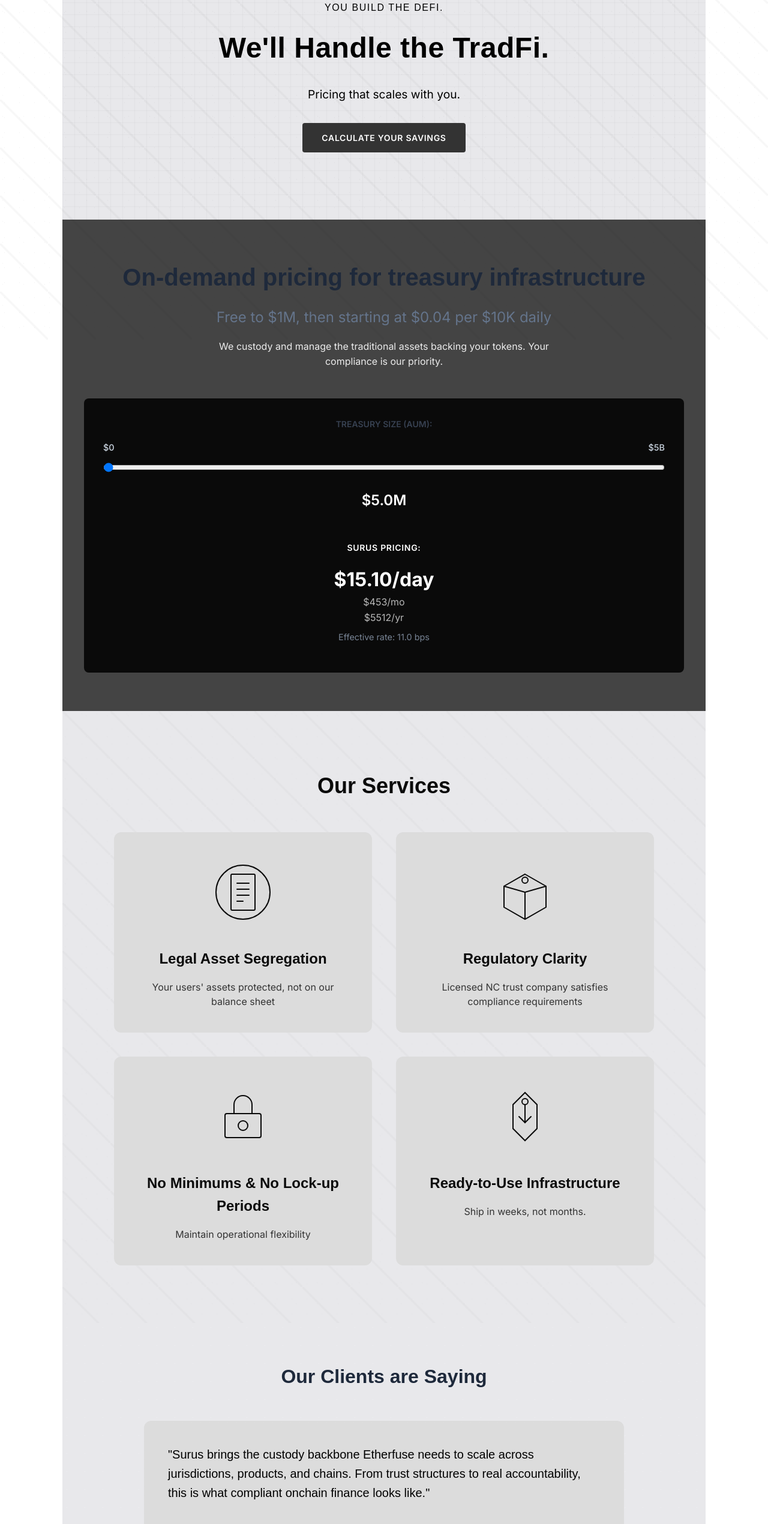
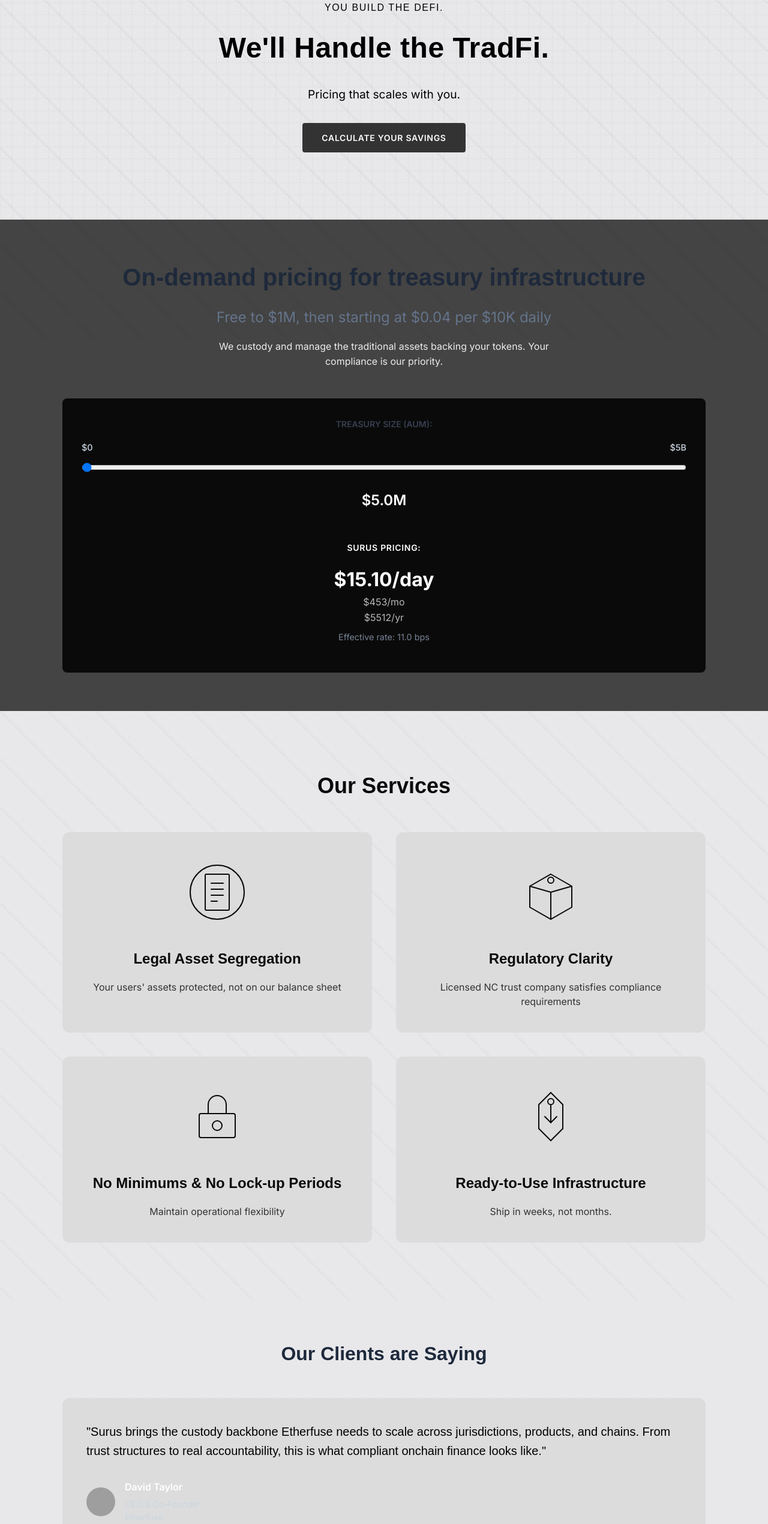
Before and after one commit to klr08/surus-website, a React (Vite) app: page / in a window 1280 px wide. Shown: the part 234-2774 px from the top of the page at 60% size. Built offline with nearby package versions, Linux system fonts and the light colour scheme; grey boxes are pictures that could not be loaded; a web font is replaced by a local one.

Commit message:
Extend all sections to full width of the page

```diff
--- a/public/css/homepage.css
+++ b/public/css/homepage.css
@@ -13,10 +13,11 @@
 
 /* Hero Section */
 .hero-section {
-  padding: 6rem 2rem;
+  padding: 6rem 0;
   text-align: center;
   background-color: #E8E8EB;
   position: relative;
+  width: 100%;
 }
 
 /* Grid Background for Hero Section */
@@ -41,8 +42,9 @@
 }
 
 .hero-content {
-  max-width: 800px;
+  max-width: 1200px;
   margin: 0 auto;
+  padding: 0 5%;
 }
 
 .hero-tagline {
@@ -90,14 +92,16 @@
 
 /* Pricing Section */
 .pricing-section {
-  padding: 4rem 2rem;
+  padding: 4rem 0;
   background-color: #444;
   color: white;
+  width: 100%;
 }
 
 .pricing-container {
-  max-width: 1000px;
+  max-width: 1200px;
   margin: 0 auto;
+  padding: 0 5%;
 }
 
 .pricing-header {
@@ -244,9 +248,10 @@
 
 /* Features Section */
 .features-section {
-  padding: 6rem 2rem;
+  padding: 6rem 0;
   background-color: #E8E8EB;
   position: relative;
+  width: 100%;
 }
 
 /* Organic Sketch Pattern for Features Section */
@@ -273,8 +278,9 @@
 }
 
 .features-container {
-  max-width: 900px;
+  max-width: 1200px;
   margin: 0 auto;
+  padding: 0 5%;
 }
 
 .features-heading {
@@ -354,9 +360,10 @@
 
 /* Testimonials Section */
 .testimonials-section {
-  padding: 4rem 2rem;
+  padding: 4rem 0;
   background-color: #E8E8EB;
   position: relative;
+  width: 100%;
 }
 
 /* Dot Matrix Pattern for Testimonials Section */
@@ -382,8 +389,9 @@
 }
 
 .testimonials-container {
-  max-width: 800px;
+  max-width: 1200px;
   margin: 0 auto;
+  padding: 0 5%;
 }
 
 .testimonials-heading {
@@ -508,13 +516,15 @@
 
 /* Insights Section */
 .insights-section {
-  padding: 4rem 2rem;
-  background-color: #0a0a0a;
+  padding: 4rem 0;
+  background-color: #444;
+  width: 100%;
 }
 
 .insights-container {
   max-width: 1200px;
   margin: 0 auto;
+  padding: 0 5%;
 }
 
 .insights-heading {
@@ -606,10 +616,11 @@
 
 /* CTA Section */
 .cta-section {
-  padding: 4rem 2rem;
+  padding: 4rem 0;
   background-color: #E8E8EB;
   text-align: center;
   position: relative;
+  width: 100%;
 }
 
 /* Organic Sketch Pattern for CTA Section */
@@ -636,8 +647,9 @@
 }
 
 .cta-container {
-  max-width: 600px;
+  max-width: 1200px;
   margin: 0 auto;
+  padding: 0 5%;
 }
 
 .cta-heading {
@@ -656,7 +668,8 @@
 footer {
     background-color: #E8E8EB;
     color: #000000;
-    padding: 3rem 2rem;
+    padding: 3rem 0;
+    width: 100%;
 }
 
 .footer-logo-image {
@@ -669,6 +682,7 @@
 .footer-container {
   max-width: 1200px;
   margin: 0 auto;
+  padding: 0 5%;
   display: flex;
   justify-content: space-between;
   flex-wrap: wrap;
--- a/public/css/style.css
+++ b/public/css/style.css
@@ -74,9 +74,17 @@
 
 /* Main Content */
 main {
+    width: 100%;
+    margin: 0 auto;
+    padding: 0;
+}
+
+/* Content Container */
+.content-container {
     max-width: 1200px;
     margin: 0 auto;
     padding: 0 5%;
+    width: 100%;
 }
 
 /* Hero Section */
@@ -84,7 +92,7 @@
     text-align: center;
     padding: 4rem 0;
     background: linear-gradient(135deg, #f8fafc 0%, #f1f5f9 100%);
-    margin: 0 -5%;
+    width: 100%;
 }
 
 #hero h1 {
@@ -356,6 +364,7 @@
     background: #E8E8EB;
     margin-bottom: 3rem;
     position: relative;
+    width: 100%;
 }
 
 .page-header::before {
@@ -375,6 +384,14 @@
     z-index: 1;
 }
 
+.page-header-content {
+    max-width: 1200px;
+    margin: 0 auto;
+    padding: 0 5%;
+    position: relative;
+    z-index: 2;
+}
+
 .page-header h1 {
     font-size: 2.5rem;
     margin-bottom: 1rem;
@@ -693,9 +710,10 @@
 /* Insights page styles */
 .insights-hero {
     text-align: center;
-    padding: 4rem 2rem;
+    padding: 4rem 0;
     background: #E8E8EB;
     position: relative;
+    width: 100%;
 }
 
 .insights-hero::before {
@@ -716,8 +734,9 @@
 }
 
 .insights-hero-content {
-    max-width: 800px;
+    max-width: 1200px;
     margin: 0 auto;
+    padding: 0 5%;
     position: relative;
     z-index: 2;
 }
@@ -740,9 +759,10 @@
 /* Podcast Section */
 .podcast-section {
     background: #E8E8EB;
-    padding: 3rem 2rem;
+    padding: 3rem 0;
     text-align: center;
     position: relative;
+    width: 100%;
 }
 
 .podcast-section::before {
@@ -763,8 +783,9 @@
 }
 
 .podcast-section-content {
-    max-width: 800px;
+    max-width: 1200px;
     margin: 0 auto;
+    padding: 0 5%;
     position: relative;
     z-index: 2;
 }
@@ -785,9 +806,15 @@
 }
 
 .featured-post-section {
-    padding: 2rem;
+    padding: 2rem 0;
+    width: 100%;
+    margin: 0 auto 2rem;
+}
+
+.featured-post-container {
     max-width: 1200px;
-    margin: 0 auto 2rem;
+    margin: 0 auto;
+    padding: 0 5%;
 }
 
 .featured-post-container h2 {
@@ -900,13 +927,15 @@
 
 /* Recent Posts Section */
 .all-posts-section {
-    padding: 2rem;
+    padding: 2rem 0;
     background: #ffffff;
+    width: 100%;
 }
 
 .all-posts-container {
     max-width: 1200px;
     margin: 0 auto;
+    padding: 0 5%;
 }
 
 .posts-grid {
@@ -1081,9 +1110,10 @@
 /* About page styles */
 .about-hero {
     text-align: center;
-    padding: 4rem 2rem;
+    padding: 4rem 0;
     background: #E8E8EB;
     position: relative;
+    width: 100%;
 }
 
 .about-hero::before {
@@ -1104,8 +1134,9 @@
 }
 
 .about-hero-content {
-    max-width: 800px;
+    max-width: 1200px;
     margin: 0 auto;
+    padding: 0 5%;
     position: relative;
     z-index: 2;
 }
@@ -1127,9 +1158,15 @@
 }
 
 .team-section {
-    padding: 4rem 2rem;
+    padding: 4rem 0;
+    width: 100%;
+    margin: 0 auto;
+}
+
+.team-container {
     max-width: 1200px;
     margin: 0 auto;
+    padding: 0 5%;
 }
 
 .team-container h2 {
@@ -1350,12 +1387,13 @@
 footer {
     background: #E8E8EB;
     text-align: center;
-    padding: 2rem;
+    padding: 2rem 0;
     color: #000000;
     font-size: 0.9rem;
     margin-top: 2rem;
     position: relative;
     border-top: 1px solid #DCDCDC;
+    width: 100%;
 }
 
 /* Organic Sketch Pattern for Footer */
@@ -1381,6 +1419,12 @@
     z-index: 2;
 }
 
+.footer-inner {
+    max-width: 1200px;
+    margin: 0 auto;
+    padding: 0 5%;
+}
+
 /* Admin Styles */
 .admin-layout {
     min-height: 100vh;
```
